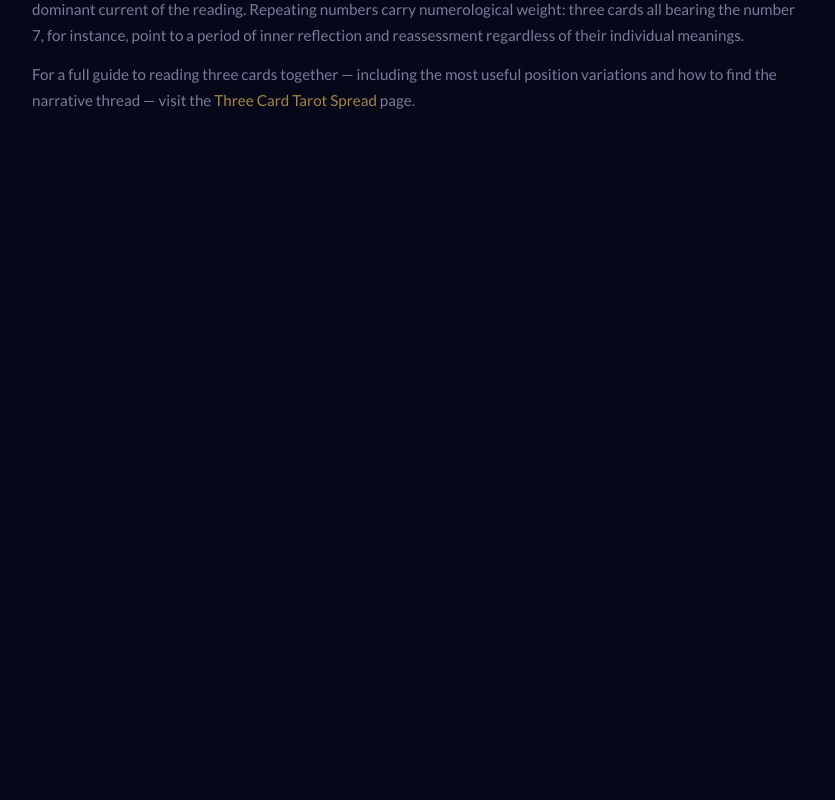
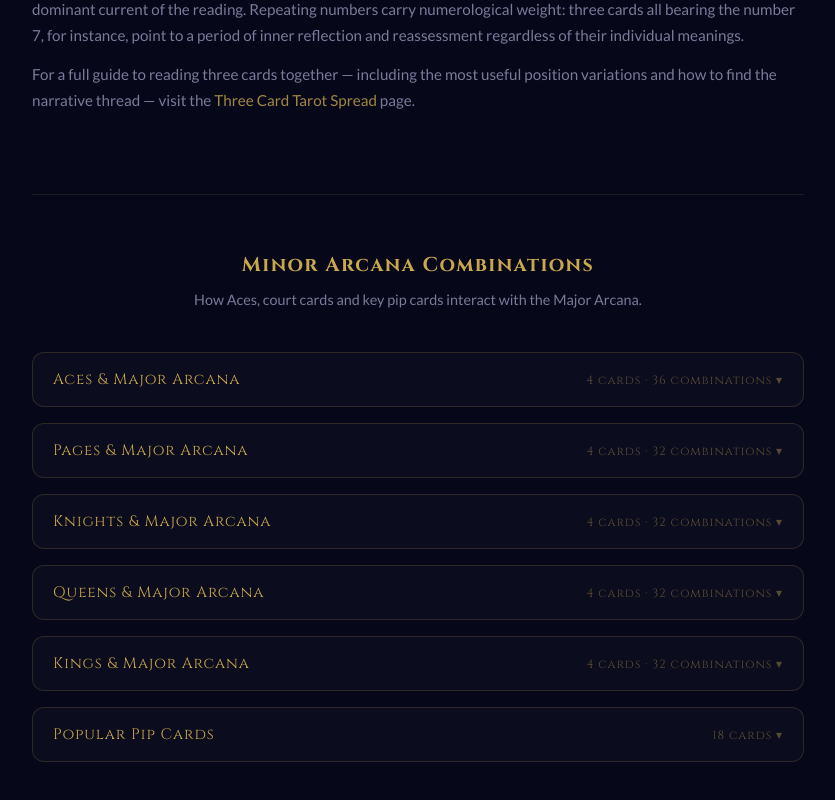
Before and after one commit to dominovd/tarotify, a Next.js app: page /combination in a window 1280 px wide. Shown: the part 1937-2737 px from the top of the page, without its empty margins (222-1057 px from the left). Before the commit the page ends 2131 px from the top, so only its background shows below. Built offline with nearby package versions, Linux system fonts and the light colour scheme.

Commit message:
feat: Minor×Major combo links on Major card pages + combination hub accordion

```diff
--- a/app/combination/page.tsx
+++ b/app/combination/page.tsx
@@ -1,5 +1,8 @@
 import type { Metadata } from 'next'
+import Link from 'next/link'
 import CombinationClient from './CombinationClient'
+import { CARDS, CARDS_BY_SLUG } from '@/lib/cards'
+import { makeComboSlug } from '@/lib/combinations'
 
 export const metadata: Metadata = {
   title: 'Tarot Card Combination Calculator — What Two Cards Mean Together | Tarotify',
@@ -7,6 +10,151 @@ export const metadata: Metadata = {
   alternates: { canonical: 'https://tarotify.app/combination' },
 }
 
+const TOP_MAJOR = [
+  'the-fool', 'the-magician', 'the-high-priestess', 'the-empress',
+  'the-emperor', 'the-lovers', 'the-chariot', 'strength',
+  'the-hermit', 'wheel-of-fortune', 'justice', 'death',
+  'the-devil', 'the-tower', 'the-star', 'the-moon', 'the-sun', 'the-world',
+]
+
+const SUITS = [
+  { key: 'wands',     label: 'Wands' },
+  { key: 'cups',      label: 'Cups' },
+  { key: 'swords',    label: 'Swords' },
+  { key: 'pentacles', label: 'Pentacles' },
+] as const
+
+const COURT_RANKS = ['Page', 'Knight', 'Queen', 'King'] as const
+
+const POPULAR_PIPS = [
+  'two-of-cups', 'three-of-cups', 'six-of-cups', 'nine-of-cups', 'ten-of-cups',
+  'three-of-swords', 'five-of-cups', 'eight-of-cups',
+  'three-of-pentacles', 'nine-of-pentacles', 'ten-of-pentacles',
+  'eight-of-wands', 'three-of-wands', 'ten-of-wands',
+  'two-of-swords', 'eight-of-swords', 'ten-of-swords', 'five-of-pentacles',
+]
+
+function getMajorPairs(minorSlug: string, count = 9) {
+  return TOP_MAJOR.slice(0, count).map(majSlug => ({
+    comboSlug: makeComboSlug(minorSlug, majSlug),
+    majName: CARDS_BY_SLUG[majSlug]?.name ?? majSlug,
+  }))
+}
+
+function CardRow({ slug, pairCount = 9 }: { slug: string; pairCount?: number }) {
+  const card = CARDS_BY_SLUG[slug]
+  if (!card) return null
+  const pairs = getMajorPairs(slug, pairCount)
+  return (
+    <div style={{ padding: '.85rem 1rem', background: 'rgba(255,255,255,.02)', border: '1px solid var(--border)', borderRadius: 10, marginBottom: '.5rem' }}>
+      <div style={{ display: 'flex', alignItems: 'center', gap: '.6rem', marginBottom: '.65rem' }}>
+        {/* eslint-disable-next-line */}
+        <img src={`/cards/${slug}.webp`} alt={card.name} style={{ width: 24, height: 38, objectFit: 'cover', borderRadius: 3, border: '1px solid rgba(201,168,76,.2)', flexShrink: 0 }} />
+        <span style={{ fontFamily: "'Cinzel',serif", color: 'var(--gold)', fontSize: '.85rem' }}>{card.name}</span>
+        <span style={{ color: 'var(--muted)', fontSize: '.7rem' }}>{card.element}</span>
+      </div>
+      <div style={{ display: 'flex', flexWrap: 'wrap', gap: '.35rem' }}>
+        {pairs.map(({ comboSlug, majName }) => (
+          <Link
+            key={comboSlug}
+            href={`/combination/${comboSlug}`}
+            style={{ padding: '.22rem .6rem', background: 'rgba(255,255,255,.03)', border: '1px solid var(--border)', borderRadius: 100, color: 'var(--muted)', fontSize: '.73rem', textDecoration: 'none', fontFamily: "'Cinzel',serif", letterSpacing: '.03em', whiteSpace: 'nowrap' }}
+          >
+            + {majName}
+          </Link>
+        ))}
+      </div>
+    </div>
+  )
+}
+
+const detailsStyle: React.CSSProperties = {
+  background: 'rgba(255,255,255,.025)',
+  border: '1px solid var(--border)',
+  borderRadius: 12,
+  marginBottom: '1rem',
+  overflow: 'hidden',
+}
+
+const summaryStyle: React.CSSProperties = {
+  padding: '1rem 1.25rem',
+  cursor: 'pointer',
+  listStyle: 'none',
+  display: 'flex',
+  alignItems: 'center',
+  justifyContent: 'space-between',
+  fontFamily: "'Cinzel',serif",
+  color: 'var(--gold)',
+  fontSize: '.95rem',
+  letterSpacing: '.06em',
+  userSelect: 'none',
+}
+
 export default function CombinationPage() {
-  return <CombinationClient />
+  return (
+    <>
+      <CombinationClient />
+
+      <div style={{ maxWidth: 820, margin: '0 auto', padding: '0 1.5rem 6rem' }}>
+        <div style={{ borderTop: '1px solid rgba(201,168,76,.12)', paddingTop: '3.5rem' }}>
+
+          <div style={{ textAlign: 'center', marginBottom: '2.5rem' }}>
+            <h2 style={{ fontFamily: "'Cinzel',serif", color: 'var(--gold)', fontSize: '1.25rem', letterSpacing: '.07em', margin: '0 0 .6rem' }}>
+              Minor Arcana Combinations
+            </h2>
+            <p style={{ color: 'var(--muted)', fontSize: '.9rem', lineHeight: 1.7, maxWidth: 500, margin: '0 auto' }}>
+              How Aces, court cards and key pip cards interact with the Major Arcana.
+            </p>
+          </div>
+
+          {/* Aces */}
+          <details style={detailsStyle}>
+            <summary style={summaryStyle}>
+              <span>Aces &amp; Major Arcana</span>
+              <span style={{ opacity: .4, fontSize: '.75rem' }}>4 cards · {4 * 9} combinations ▾</span>
+            </summary>
+            <div style={{ padding: '0 1rem 1rem' }}>
+              {SUITS.map(({ key }) => (
+                <CardRow key={key} slug={`ace-of-${key}`} pairCount={9} />
+              ))}
+            </div>
+          </details>
+
+          {/* Courts */}
+          {COURT_RANKS.map(rank => (
+            <details key={rank} style={detailsStyle}>
+              <summary style={summaryStyle}>
+                <span>{rank}s &amp; Major Arcana</span>
+                <span style={{ opacity: .4, fontSize: '.75rem' }}>4 cards · {4 * 8} combinations ▾</span>
+              </summary>
+              <div style={{ padding: '0 1rem 1rem' }}>
+                {SUITS.map(({ key }) => (
+                  <CardRow key={key} slug={`${rank.toLowerCase()}-of-${key}`} pairCount={8} />
+                ))}
+              </div>
+            </details>
+          ))}
+
+          {/* Popular pips */}
+          <details style={detailsStyle}>
+            <summary style={summaryStyle}>
+              <span>Popular Pip Cards</span>
+              <span style={{ opacity: .4, fontSize: '.75rem' }}>{POPULAR_PIPS.length} cards ▾</span>
+            </summary>
+            <div style={{ padding: '0 1rem 1rem' }}>
+              {POPULAR_PIPS.map(slug => (
+                <CardRow key={slug} slug={slug} pairCount={6} />
+              ))}
+            </div>
+          </details>
+
+        </div>
+      </div>
+
+      <style>{`
+        details > summary::-webkit-details-marker { display: none; }
+        details[open] > summary { border-bottom: 1px solid var(--border); }
+      `}</style>
+    </>
+  )
 }
```
Also changed, not shown: app/cards/[slug]/page.tsx (+46 -0 lines), 1 other file (tests, documents, lock files or other folders).
